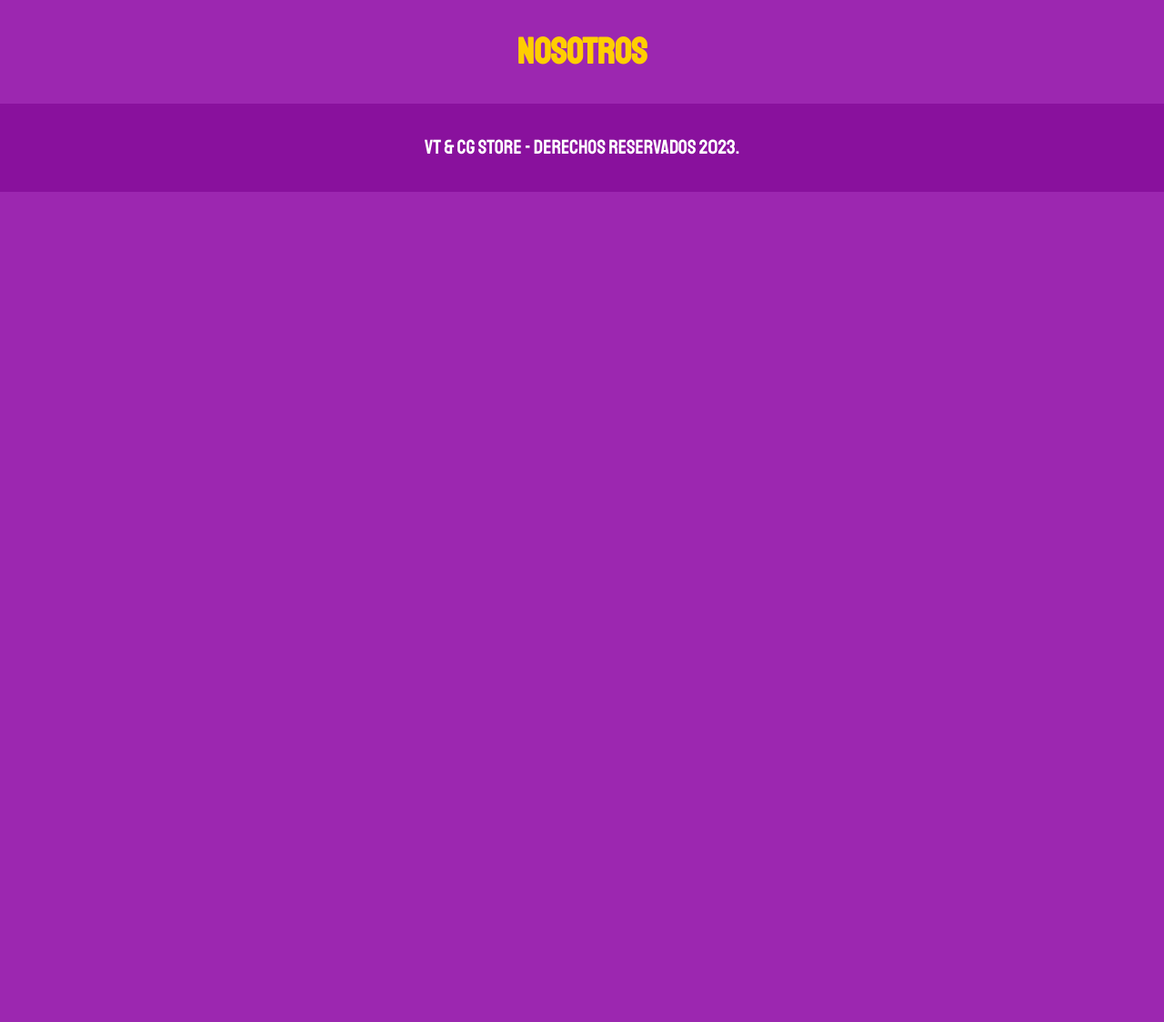
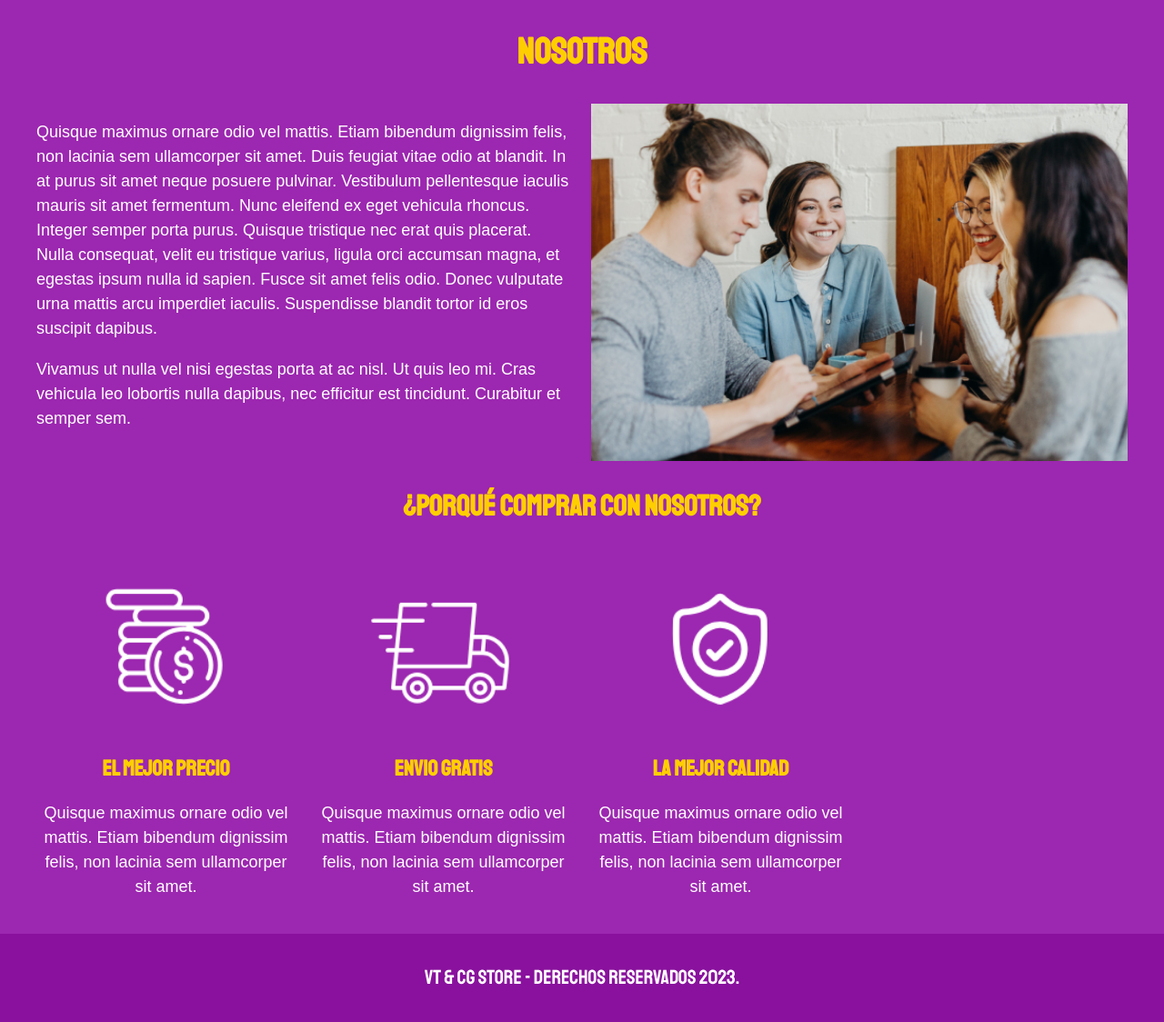
Before and after one commit to cesargmc/ProyectoTienda, a PHP site: page /nosotros.html in a window 1280 px wide. Shown: the part 229-1353 px from the top of the page at 91% size. Before the commit the page ends 440 px from the top, so only its background shows below. Run offline with PHP 8.4, Linux system fonts and the light colour scheme.

Commit message:
diseño de pagina nosotros

```diff
--- a/css/style.css
+++ b/css/style.css
@@ -145,3 +145,58 @@ h3 {
 .grafico {
     min-height: 30rem;
 }
+
+/** Nostros **/
+.nosotros {
+    display: grid;
+    grid-template-rows: repeat(2, auto);
+}
+
+@media (min-width: 768px) {
+    .nosotros {
+        grid-template-columns: repeat(2, 1fr);
+        column-gap: 2rem;
+    }
+}
+
+.nosotros__imagen {
+    grid-row: 1 / 2;
+    width: 100%;
+}
+
+@media (min-width: 768px) {
+    .nosotros__imagen {
+        grid-column: 2 / 3;
+    }
+}
+
+/** Bloques **/
+.bloques {
+    display: grid;
+    grid-template-columns: repeat(1, 1fr);
+    gap: 2rem;
+}
+
+@media (min-width: 768px) {
+    .bloques {
+        grid-template-columns: repeat(4, 1fr);
+    }
+}
+
+.bloque {
+    text-align: center;
+}
+
+.bloque__imagen {
+    width: 100%;
+}
+
+@media (min-width: 768px) {
+    .bloque__imagen {
+        width: 95%;
+    }
+}
+
+.bloque__titulo {
+    margin: 0;
+}
--- a/nosotros.html
+++ b/nosotros.html
@@ -23,7 +23,40 @@
 
     <main class="contenedor">
         <h1>Nosotros</h1>
+
+        <div class="nosotros">
+            <div class="nosotros__contenido">
+                <p>Quisque maximus ornare odio vel mattis. Etiam bibendum dignissim felis, non lacinia sem ullamcorper sit amet. Duis feugiat vitae odio at blandit. In at purus sit amet neque posuere pulvinar. Vestibulum pellentesque iaculis mauris sit amet fermentum. Nunc eleifend ex eget vehicula rhoncus. Integer semper porta purus. Quisque tristique nec erat quis placerat. Nulla consequat, velit eu tristique varius, ligula orci accumsan magna, et egestas ipsum nulla id sapien. Fusce sit amet felis odio. Donec vulputate urna mattis arcu imperdiet iaculis. Suspendisse blandit tortor id eros suscipit dapibus.</p>
+
+                <p>Vivamus ut nulla vel nisi egestas porta at ac nisl. Ut quis leo mi. Cras vehicula leo lobortis nulla dapibus, nec efficitur est tincidunt. Curabitur et semper sem.</p>
+            </div>
+            <img class="nosotros__imagen" src="img/nosotros.jpg" alt="Imagen nosotros">
+        </div>
     </main>
+
+    <section class="contenedor comprar">
+        <h2 class="comprar__titulo">¿Porqué comprar con nosotros?</h2>
+
+        <div class="bloques">
+            <div class="bloque">
+                <img class="bloque__imagen" src="img/icono_1.png" alt="Porque comprar">
+                <h3 class="bloque__titulo">El Mejor Precio</h3>
+                <p>Quisque maximus ornare odio vel mattis. Etiam bibendum dignissim felis, non lacinia sem ullamcorper sit amet.</p>
+            </div><!-- bloque -->
+
+            <div class="bloque">
+                <img class="bloque__imagen" src="img/icono_2.png" alt="Porque comprar">
+                <h3 class="bloque__titulo">Envio Gratis</h3>
+                <p>Quisque maximus ornare odio vel mattis. Etiam bibendum dignissim felis, non lacinia sem ullamcorper sit amet.</p>
+            </div><!-- bloque -->
+
+            <div class="bloque">
+                <img class="bloque__imagen" src="img/icono_3.png" alt="Porque comprar">
+                <h3 class="bloque__titulo">La Mejor Calidad</h3>
+                <p>Quisque maximus ornare odio vel mattis. Etiam bibendum dignissim felis, non lacinia sem ullamcorper sit amet.</p>
+            </div><!-- bloque -->
+        </div>
+    </section>
 
     <footer class="footer">
         <p class="footer__texto">VT & CG Store - Derechos Reservados 2023.</p>
```
Also changed, not shown: img/icono_1.png (added), img/icono_2.png (added), img/icono_3.png (added), img/nosotros.jpg (added).
